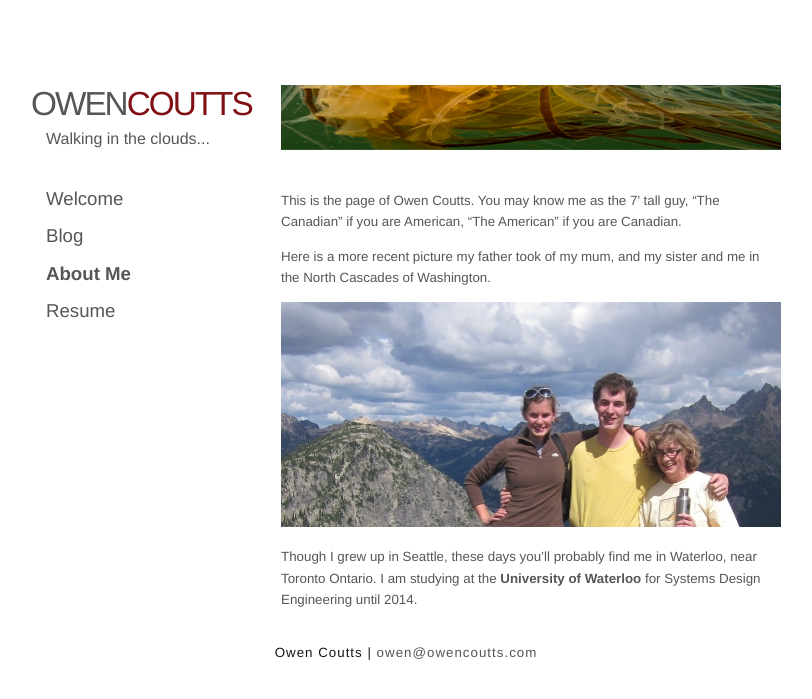
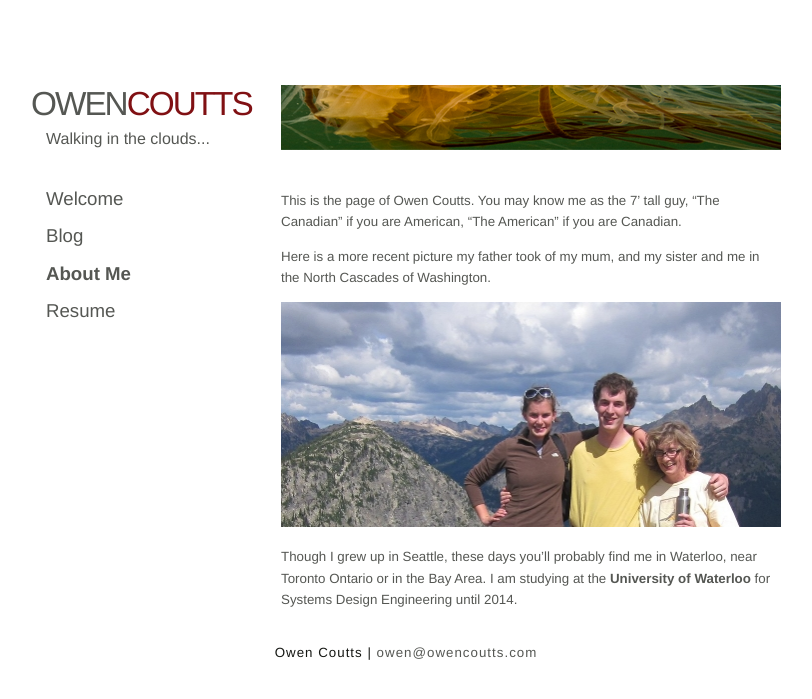
Before and after one commit to tallowen/tallowen.github.com, a Jekyll site: the page built from about.markdown, in a window 1280 px wide. Shown: the top 699 px of the page, without its empty margins (229-1041 px from the left). Built offline with Jekyll 4.4.1, drawn with Linux system fonts in a browser that asks for light colours.

Commit message:
Updated about bio to include Bay Area blurb

```diff
--- a/about.markdown
+++ b/about.markdown
@@ -9,4 +9,4 @@
 
 ![Owen and fam in the cascades](/media/img/mountainfam.jpg "Mountain Fam")
 
-Though I grew up in Seattle, these days you'll probably find me in Waterloo, near Toronto Ontario. I am studying at the [University of Waterloo](http://uwaterloo.ca) for Systems Design Engineering until 2014.
+Though I grew up in Seattle, these days you'll probably find me in Waterloo, near Toronto Ontario or in the Bay Area. I am studying at the [University of Waterloo](http://uwaterloo.ca) for Systems Design Engineering until 2014.
```
